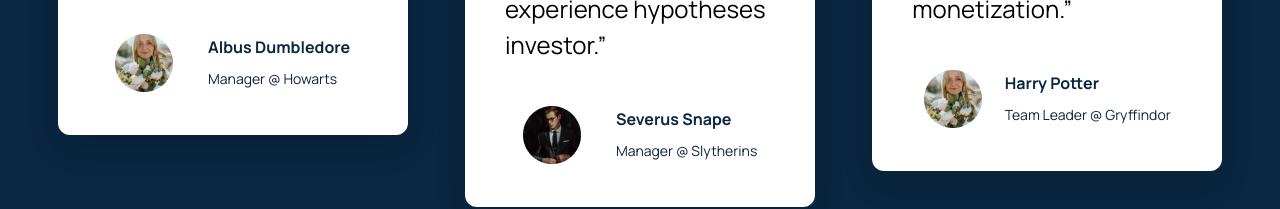
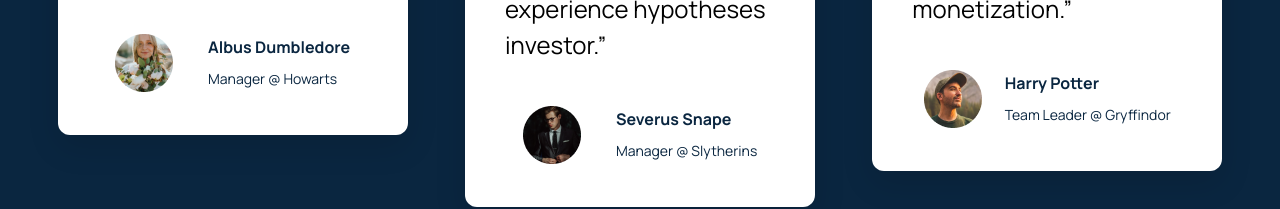
Before and after one commit to GennadiiLazovskii/boldo-app, a React (Vite) app: page / in a window 1280 px wide. Shown: the part 4100-4309 px from the top of the page. Built offline with nearby package versions, Linux system fonts and the light colour scheme.

Commit message:
Add: enterpriseTemplate  - photo user

```diff
--- a/src/components/enterpriseTemplate/enterpriseTemplate.jsx
+++ b/src/components/enterpriseTemplate/enterpriseTemplate.jsx
@@ -33,7 +33,7 @@ const EnterpriseTemplate = () => {
             <div className={styles.enterpriseTemplateCard}>
               <div className={styles.enterpriseTemplateCardTitle}>“Release facebook responsive web design business model canvas seed money monetization.”</div>
               <div className={styles.enterpriseTemplateCardUser}>
-                <img src={User1} alt="User1" />
+                <img src={User3} alt="User3" />
                 <div className={styles.enterpriseTemplateCardUserPosition}>
                   <p className={styles.name}>Harry Potter</p>
                   <p className={styles.position}>Team Leader @ Gryffindor</p>
```
